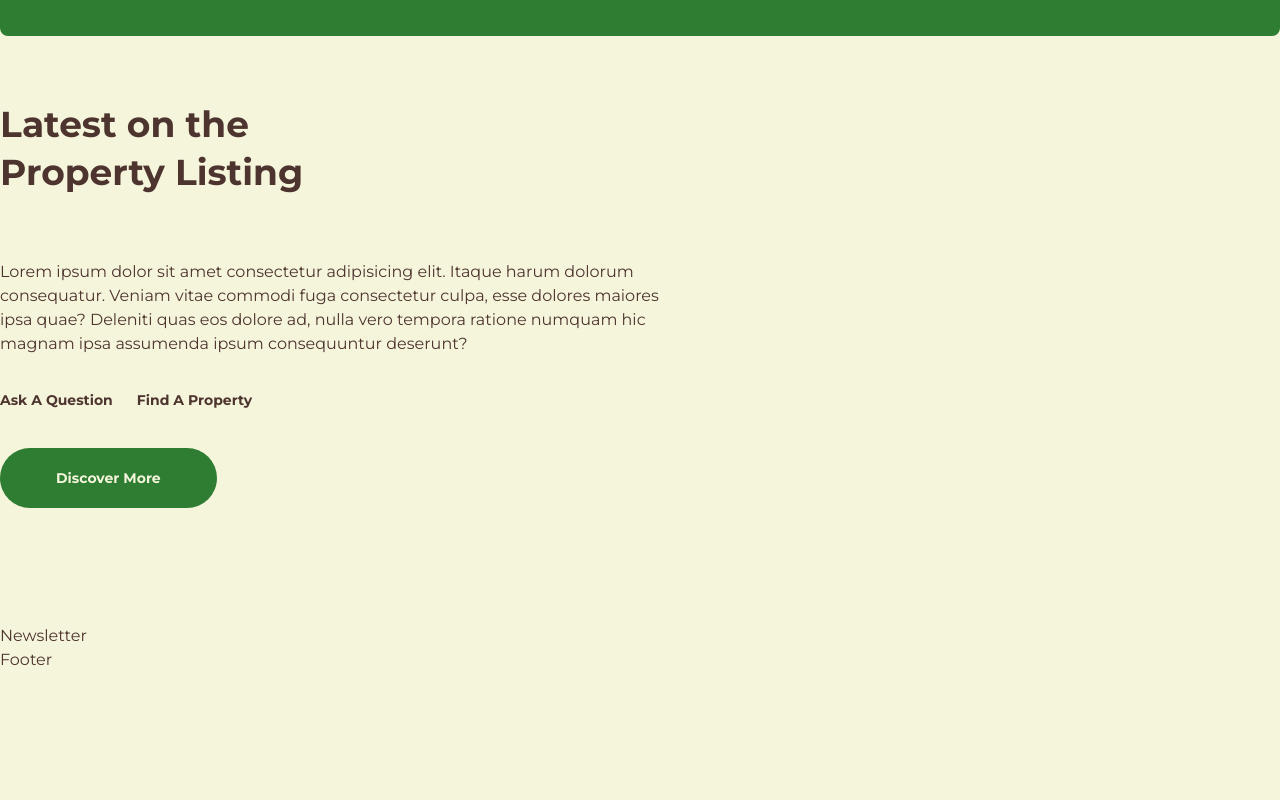
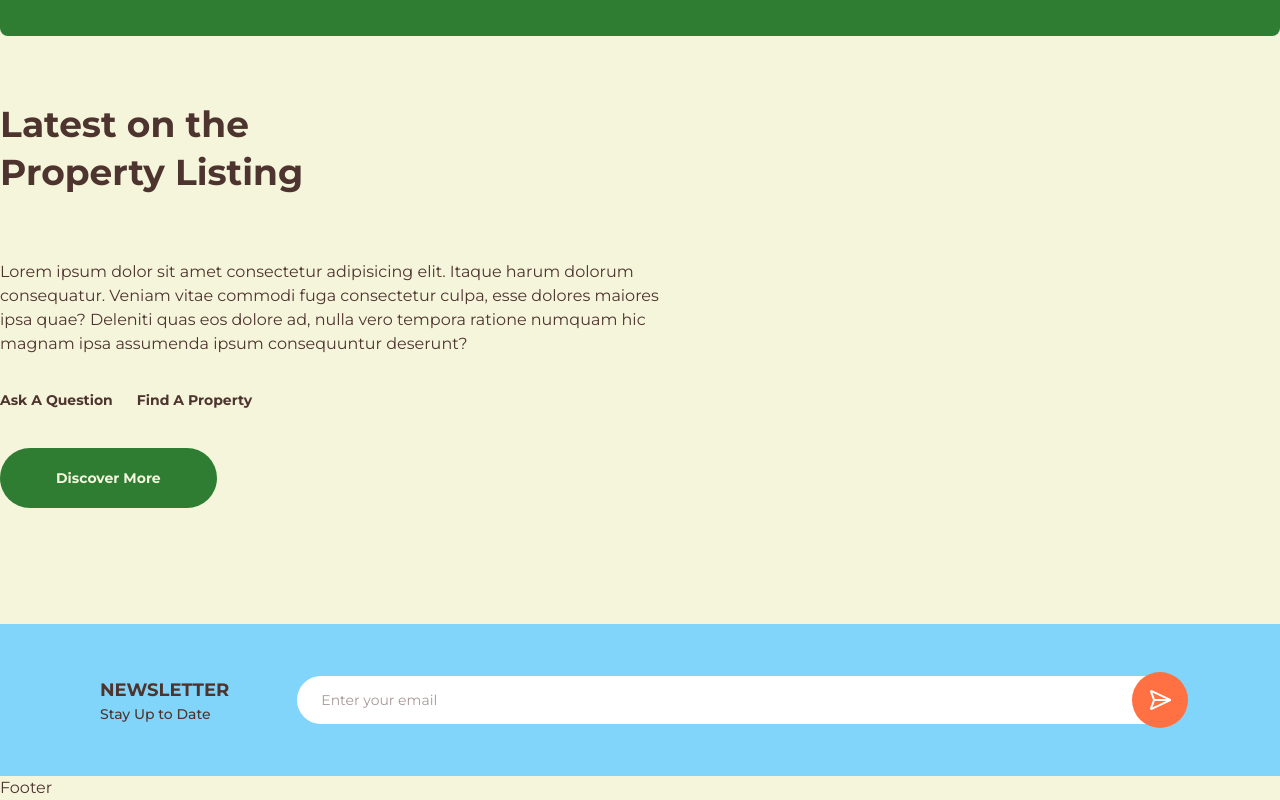
Before and after one commit to Smontan/mern-travelers, a React (Vite) app in the folder client/: page / in a window 1280 px wide. Shown: the part 5868-6668 px from the top of the page. Before the commit the page ends 6540 px from the top, so only its background shows below. Built offline with nearby package versions, Linux system fonts and the light colour scheme.

Commit message:
Created newsletter section

```diff
--- a/client/src/components/Newsletter.jsx
+++ b/client/src/components/Newsletter.jsx
@@ -1,6 +1,27 @@
+import { SendHorizontal } from "lucide-react";
+
 const Newsletter = () => {
   return (
-    <div>Newsletter</div>
-  )
-}
-export default Newsletter
+    <section className="w-full bg-secondary">
+      <div className="container mx-auto py-13">
+        <div className="flex mx-5 lg:mx-25 lg:gap-17 gap-5">
+          <div className="">
+            <h6 className="uppercase text-lg font-bold">Newsletter</h6>
+            <p className="text-sm font-medium">Stay Up to Date</p>
+          </div>
+          <div className="flex-1 relative rounded-full bg-white text-sm">
+            <input
+              type="text"
+              placeholder="Enter your email"
+              className="w-full h-full rounded-full ps-6 pe-15"
+            />
+            <button className="absolute inline-flex justify-center items-center h-fit -right-2 -top-1 bottom-0 p-4 rounded-full bg-accent cursor-pointer hover:bg-[#ff7000] hover:shadow-md transition-all duration-200 ease-in-out">
+              <SendHorizontal size={24} color="white" />
+            </button>
+          </div>
+        </div>
+      </div>
+    </section>
+  );
+};
+export default Newsletter;
```
